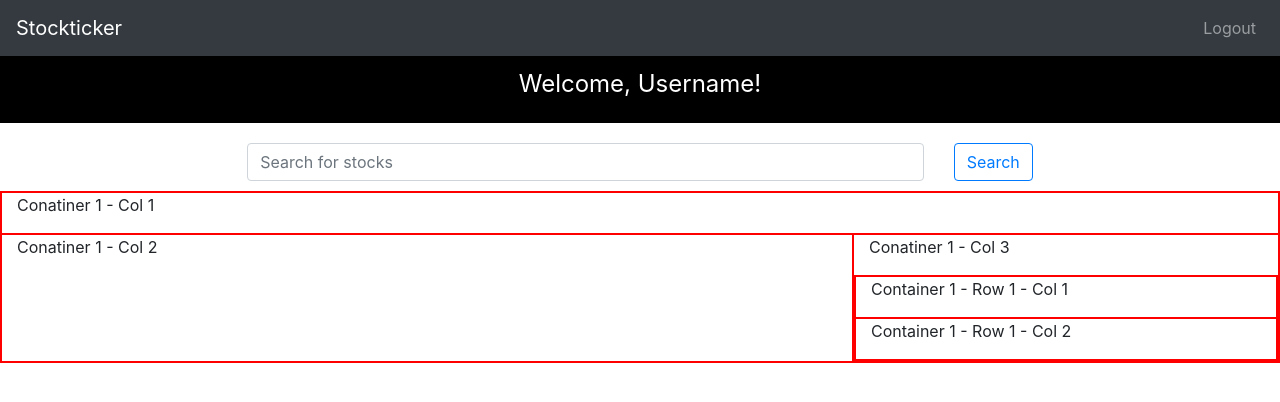
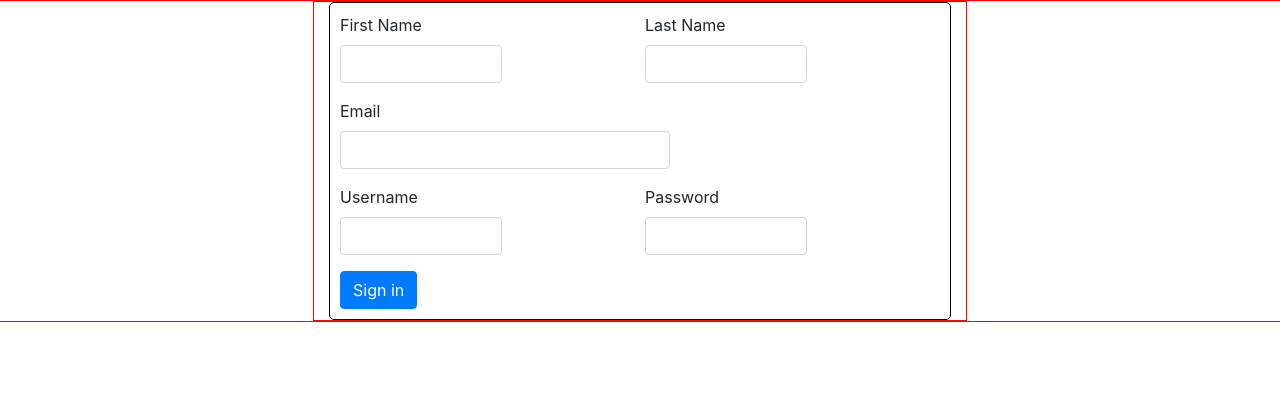
Before and after one commit to michaelanthonyyy/stockticker, a React (Create React App) app in the folder stockticker/client/: page /signup in a window 1280 px wide. Shown: the top 402 px of the page. Built offline with nearby package versions, Linux system fonts and the light colour scheme.

Commit message:
added router and imported components to app.js for react-router-dom switch

```diff
--- a/stockticker/client/src/App.js
+++ b/stockticker/client/src/App.js
@@ -1,12 +1,22 @@
 import React from "react";
 import "./App.css";
+import { BrowserRouter as Router, Route, Switch } from "react-router-dom";
 import Dashboard from "./pages/Dashboard";
-import Main from "./pages/Main";
+// import Main from "./pages/Main";
+import Login from "./components/Login.js";
+import Signup from "./components/Signup.js";
 
 function App() {
   return (
     <div>
-      <Dashboard />
+      {/* <Dashboard /> */}
+      <Router>
+      <Switch>
+        <Route exact path="/" component={Dashboard} />
+        <Route exact path="/login" component={Login} />
+        <Route exact path="/signup" component={Signup} />
+      </Switch>
+      </Router>
     </div>
   );
 }
--- a/stockticker/client/src/pages/Main.js
+++ b/stockticker/client/src/pages/Main.js
@@ -1,7 +1,7 @@
 import React from "react";
-import Login from "../components/Login";
+// import Login from "../components/Login";
 // import MainNav from "../components/MainNav";
-import Signup from "../components/Signup";
+// import Signup from "../components/Signup";
 
 const Main = () => {
   return (
@@ -34,9 +34,9 @@ const Main = () => {
           </ul>
         </div>
       </nav>
-      <div className="conatiner">
-        <Login />
-        <Signup />
+      <div className="container">
+        {/* <Login />
+        <Signup /> */}
       </div>
     </>
   );
```
